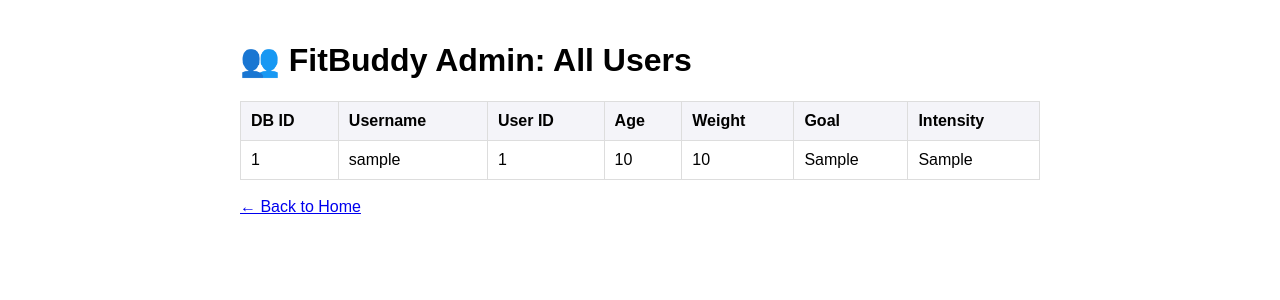
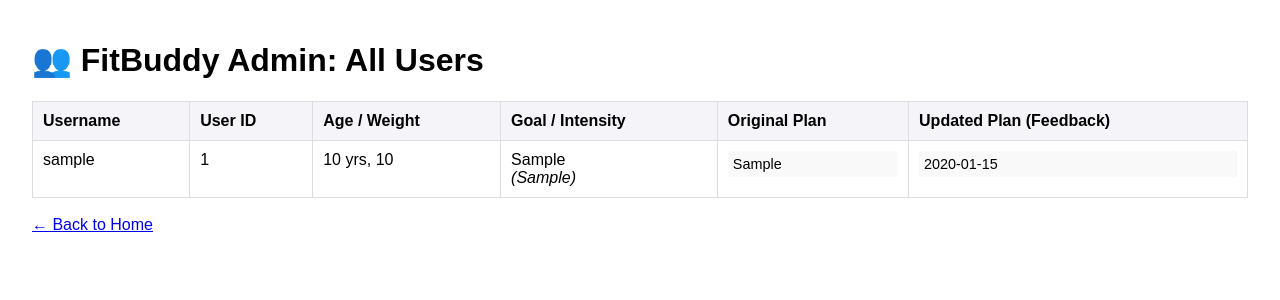
Before and after one commit to code4nigel/fitbuddy-ai, a FastAPI app: page /view-all-users in a window 1280 px wide. Shown: the top 300 px of the page. Run offline with FastAPI, Linux system fonts and the light colour scheme; tables that the repository leaves empty hold one stand-in row (values such as "Sample post").

Commit message:
Milestone 3 Completed with error 0

```diff
--- a/app/database.py
+++ b/app/database.py
@@ -11,12 +11,10 @@ engine = create_engine(
 SessionLocal = sessionmaker(bind=engine)
 Base = declarative_base()
 
-
 class User(Base):
     __tablename__ = "users"
 
     id = Column(Integer, primary_key=True, index=True)
-    # Updated to match the specific form inputs requested
     username = Column(String)
     user_id = Column(String)
     age = Column(Integer)
@@ -24,12 +22,52 @@ class User(Base):
     goal = Column(String)
     intensity = Column(String)
 
-
 class WorkoutPlan(Base):
     __tablename__ = "workout_plans"
 
     id = Column(Integer, primary_key=True, index=True)
-    user_id = Column(Integer) # This links back to the User.id primary key
+    user_id = Column(Integer)
     original_plan = Column(Text)
-    updated_plan = Column(Text)
+    updated_plan = Column(Text, nullable=True) # Used to store the feedback revision
     nutrition_tip = Column(String, nullable=True)
+
+# ==========================================
+# 🚀 REQUIRED HELPER FUNCTIONS
+# ==========================================
+
+def save_user(db, user_data):
+    # Using Pydantic data to save the user
+    new_user = User(
+        username=user_data.username,
+        user_id=user_data.user_id,
+        age=user_data.age,
+        weight=user_data.weight,
+        goal=user_data.goal,
+        intensity=user_data.intensity
+    )
+    db.add(new_user)
+    db.commit()
+    db.refresh(new_user)
+    return new_user
+
+def save_plan(db, user_id, original_plan, nutrition_tip):
+    new_plan = WorkoutPlan(user_id=user_id, original_plan=original_plan, nutrition_tip=nutrition_tip)
+    db.add(new_plan)
+    db.commit()
+    db.refresh(new_plan)
+    return new_plan
+
+def update_plan(db, plan_id, revised_plan_text):
+    db_plan = db.query(WorkoutPlan).filter(WorkoutPlan.id == plan_id).first()
+    if db_plan:
+        db_plan.updated_plan = revised_plan_text # Save the revised version
+        db_plan.original_plan = revised_plan_text # Update main display
+        db.commit()
+        db.refresh(db_plan)
+    return db_plan
+
+def get_all_users(db):
+    return db.query(User).all()
+
+def get_all_plans(db):
+    return db.query(WorkoutPlan).all()
--- a/templates/all_users.html
+++ b/templates/all_users.html
@@ -4,10 +4,11 @@
     <meta charset="UTF-8">
     <title>Admin - All Users</title>
     <style>
-        body { font-family: Arial, sans-serif; max-width: 800px; margin: 0 auto; padding: 20px; }
+        body { font-family: Arial, sans-serif; max-width: 95%; margin: 0 auto; padding: 20px; }
         table { width: 100%; border-collapse: collapse; margin-top: 20px; }
-        th, td { border: 1px solid #ddd; padding: 10px; text-align: left; }
+        th, td { border: 1px solid #ddd; padding: 10px; text-align: left; vertical-align: top; }
         th { background-color: #f4f4f9; }
+        .plan-preview { max-height: 150px; overflow-y: auto; white-space: pre-wrap; font-size: 0.9em; background: #f9f9f9; padding: 5px; }
     </style>
 </head>
 <body>
@@ -16,23 +17,34 @@
 
     <table>
         <tr>
-            <th>DB ID</th>
             <th>Username</th>
             <th>User ID</th>
-            <th>Age</th>
-            <th>Weight</th>
-            <th>Goal</th>
-            <th>Intensity</th>
+            <th>Age / Weight</th>
+            <th>Goal / Intensity</th>
+            <th>Original Plan</th>
+            <th>Updated Plan (Feedback)</th>
         </tr>
         {% for user in users %}
         <tr>
-            <td>{{ user.id }}</td>
             <td>{{ user.username }}</td>
             <td>{{ user.user_id }}</td>
-            <td>{{ user.age }}</td>
-            <td>{{ user.weight }}</td>
-            <td>{{ user.goal }}</td>
-            <td>{{ user.intensity }}</td>
+            <td>{{ user.age }} yrs, {{ user.weight }}</td>
+            <td>{{ user.goal }}<br><i>({{ user.intensity }})</i></td>
+
+            <!-- We loop through the plans to match the correct one to the user -->
+            {% for plan in plans %}
+                {% if plan.user_id == user.id %}
+                    <td><div class="plan-preview">{{ plan.original_plan }}</div></td>
+                    <td>
+                        {% if plan.updated_plan %}
+                            <div class="plan-preview">{{ plan.updated_plan }}</div>
+                        {% else %}
+                            <i>No feedback submitted yet.</i>
+                        {% endif %}
+                    </td>
+                {% endif %}
+            {% endfor %}
+
         </tr>
         {% endfor %}
     </table>
```
Also changed, not shown: app/routes.py (+22 -37 lines).
